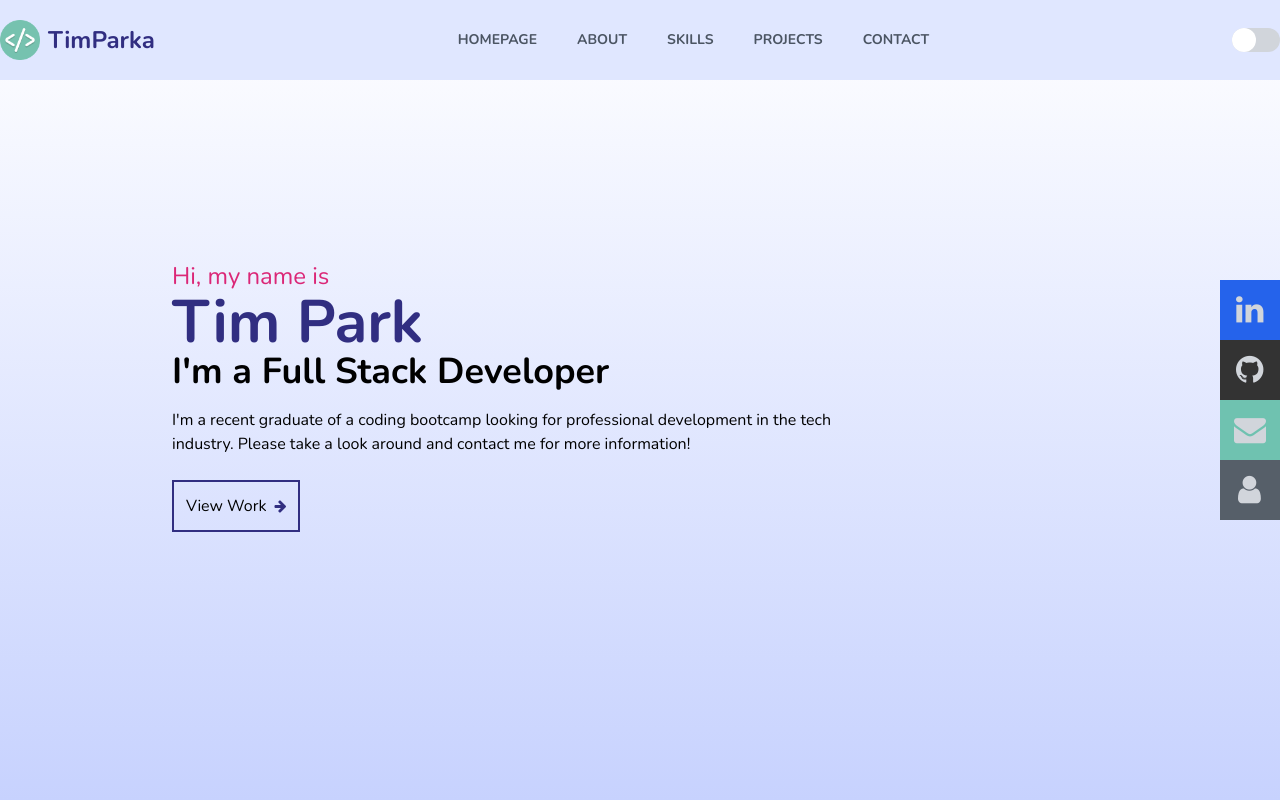
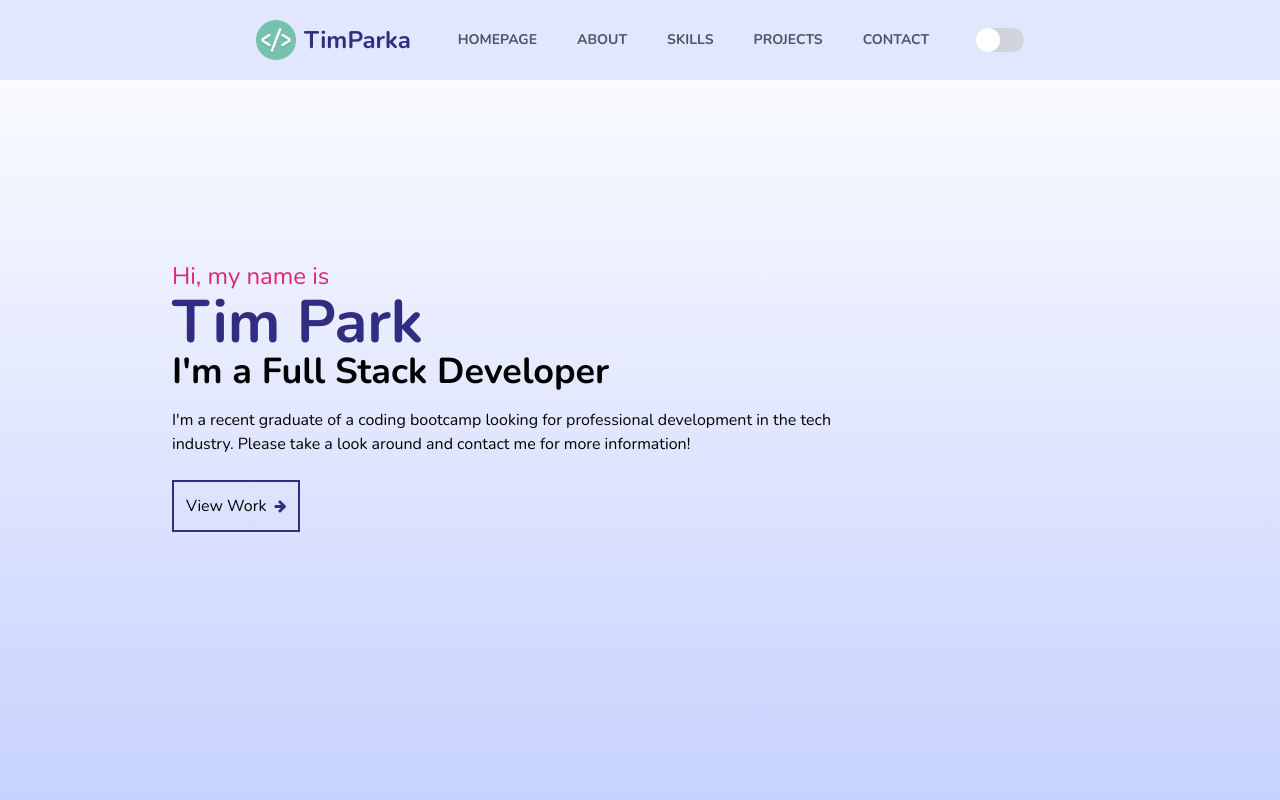
Before and after one commit to timparka/portfolio, an Angular app: page / in a window 1280 px wide. Shown: the top 800 px of the page. Built offline with nearby package versions, Linux system fonts and the light colour scheme.

Commit message:
circle change

```diff
--- a/tailwind.config.js
+++ b/tailwind.config.js
@@ -17,7 +17,7 @@ module.exports = {
     screens:{
       sm:"640px",
       md:"768px",
-      lg:"1280px",
+      lg:"1360px",
       xl:"2000px",
     },
     fontFamily:{
```
